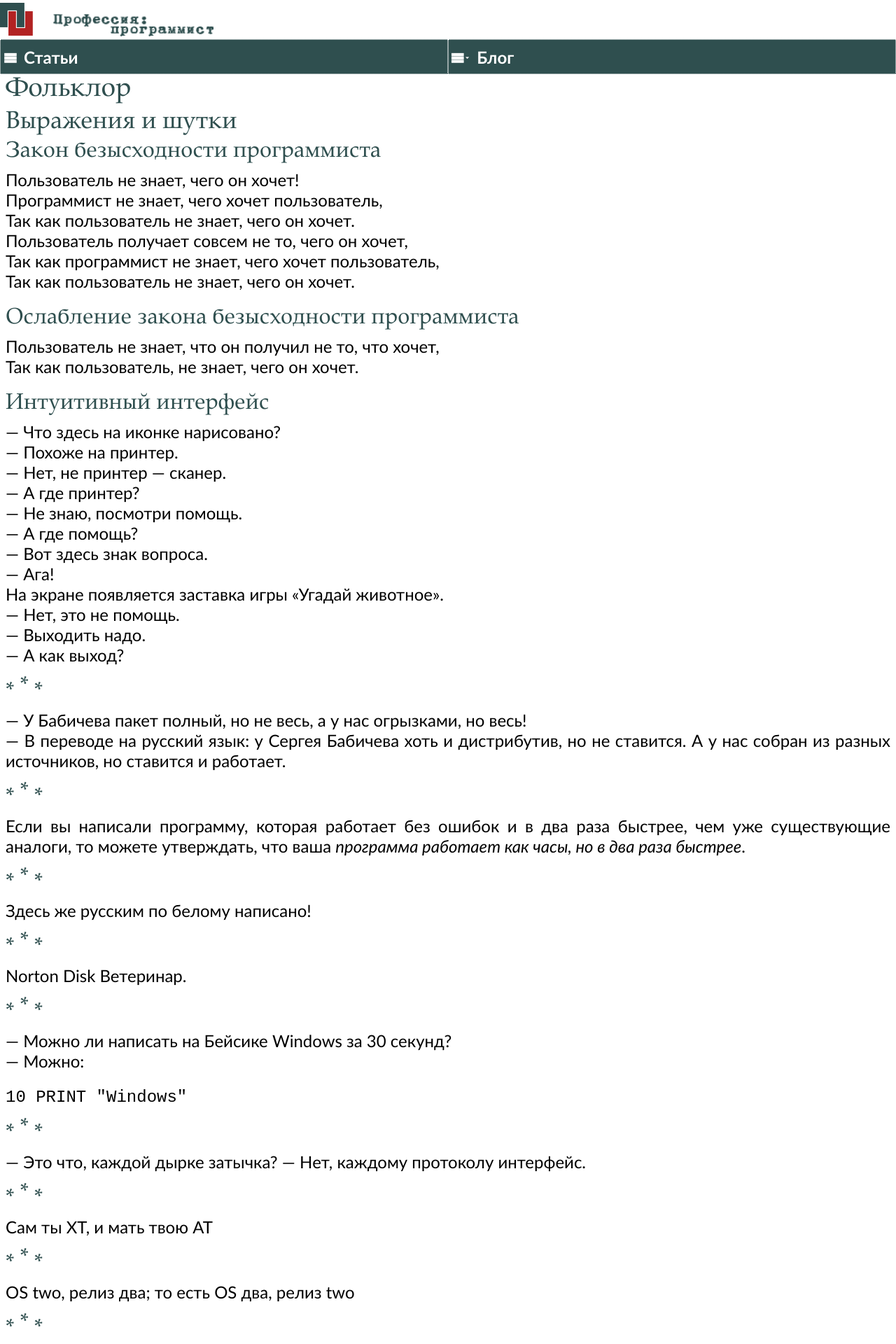
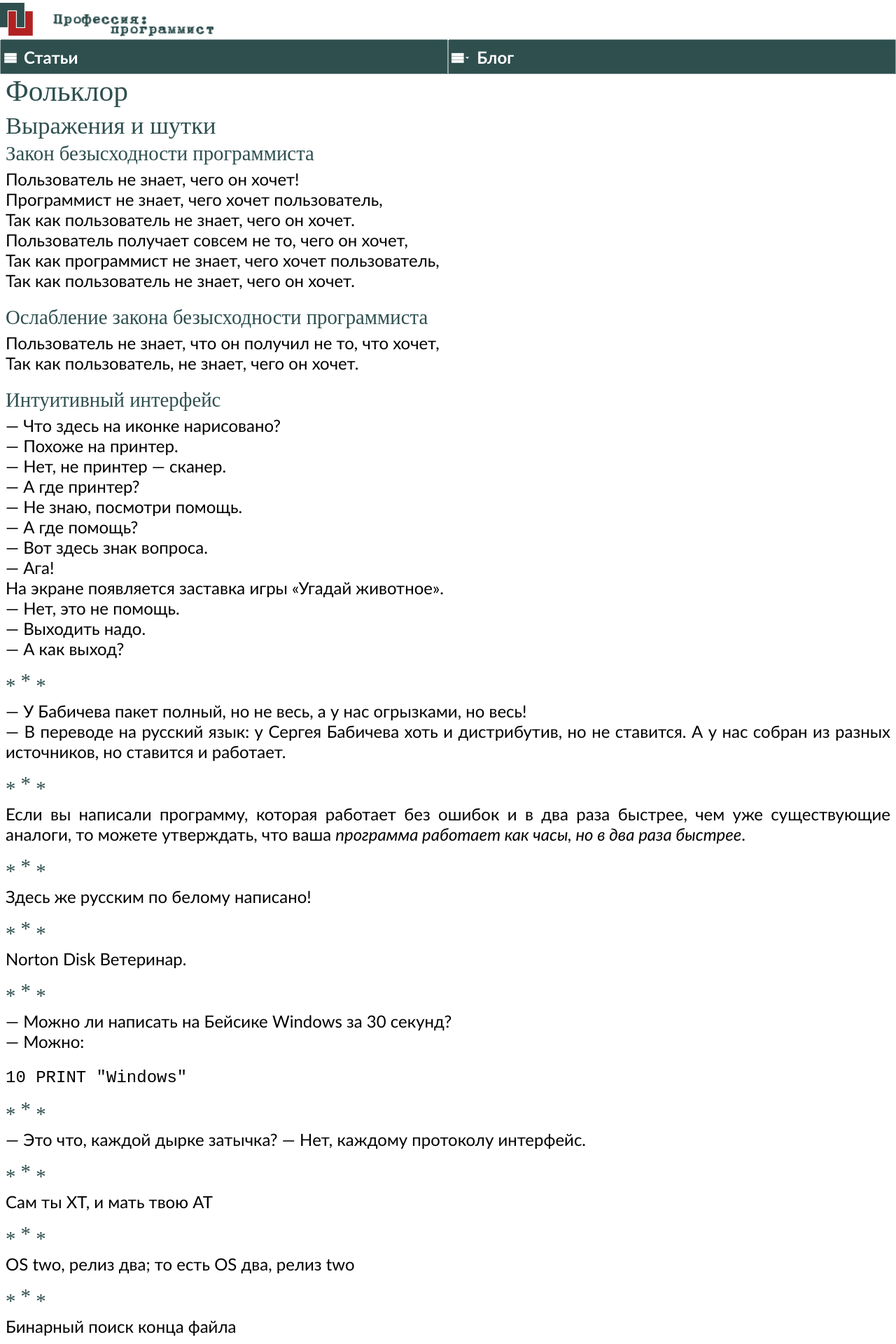
Before and after one commit to markshevchenko/markshevchenko.github.io, a Jekyll site: the page built from articles/slang/3.md, in a window 1280 px wide. Shown: the top 1920 px of the page at 70% size. Built offline with Jekyll 4.4.1, drawn with Linux system fonts in a browser that asks for light colours; some web fonts are replaced; our own code applies the rules of GitHub Pages for plain Markdown files.

Commit message:
Заголовки.

```diff
--- a/assets/css/main.css
+++ b/assets/css/main.css
@@ -134,37 +134,37 @@
 }
 
 h1 {
-  font-size: 177%;
+  font-size: 207.4%;
   font-weight: normal;
 }
 
 h2 {
-  font-size: 161%;
+  font-size: 172.8%;
   font-weight: normal;
 }
 
 h3 {
-  font-size: 146%;
+  font-size: 144%;
   font-weight: normal;
 }
 
 h4 {
-  font-size: 133%;
+  font-size: 120%;
   font-weight: normal;
 }
 
 h5 {
-  font-size: 121%;
+  font-size: 110%;
   font-weight: normal;
 }
 
 h6 {
-  font-size: 110%;
-  font-weight: normal;
+  font-size: 100%;
+  font-weight: bold;
 }
 
 h1, h2, h3, h4, h5, h6 {
-  font-family: Garamond, Georgia, serif;
+  font-family: Gabriola, Comics Sans MS, Marker Felt, serif;
   line-height: 100%;
   margin: 0 0 0.25em 0;
   padding: 0;
```
